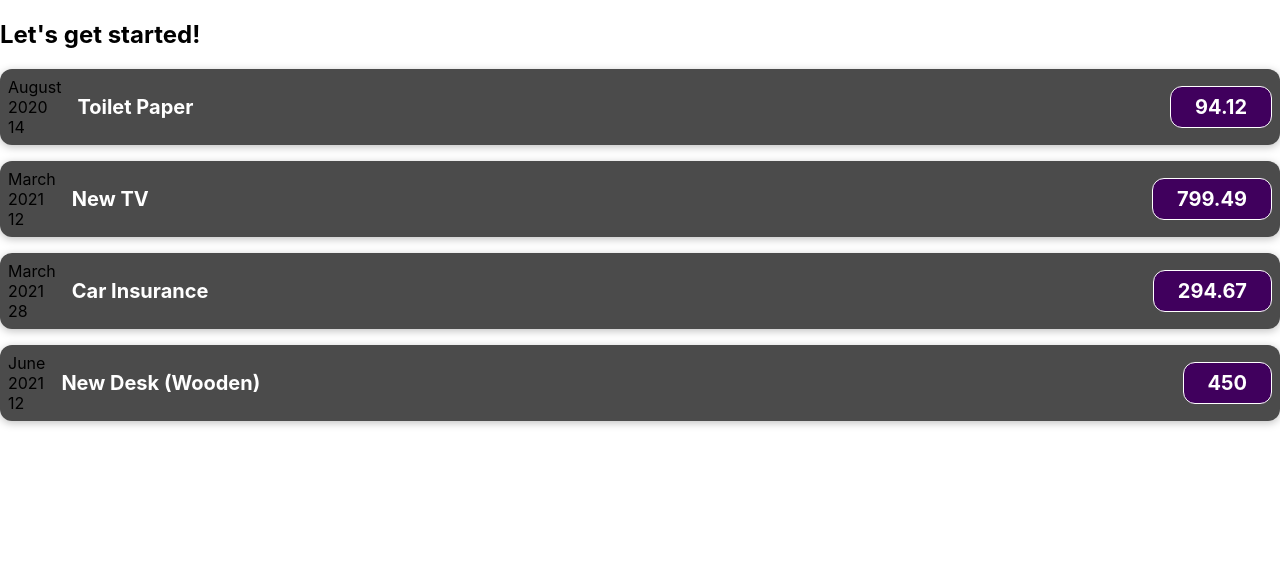
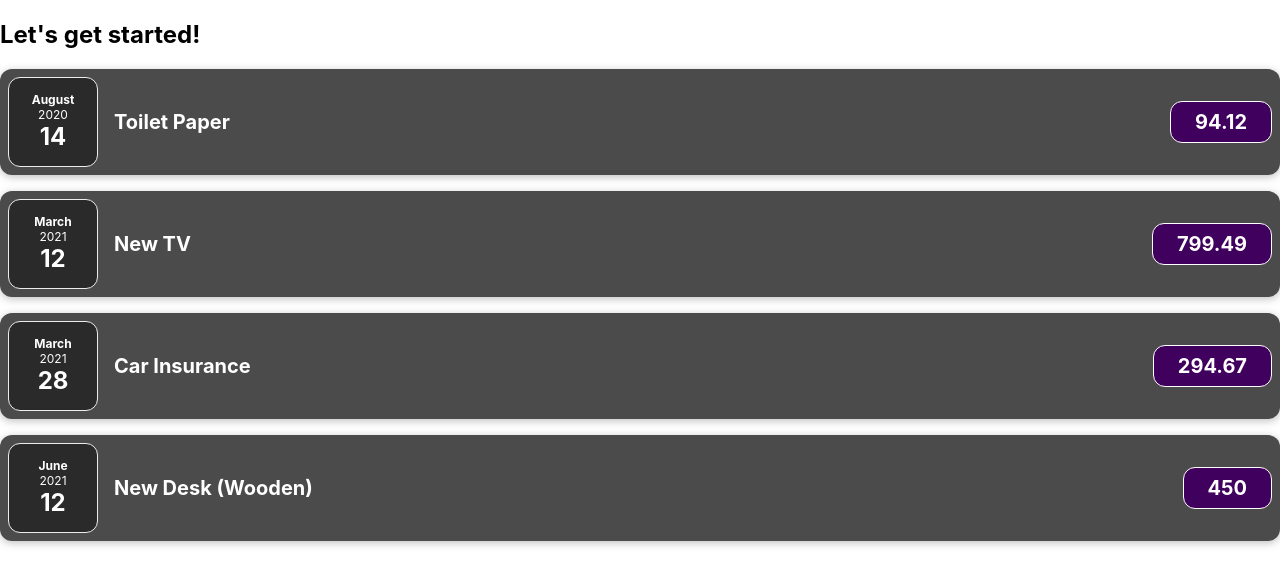
Before and after one commit to kghudgens/JS_practice, a React (Create React App) app in the folder tutorial/react-complete-guide/: page / in a window 1280 px wide. Shown: the top 586 px of the page. Built offline with nearby package versions, Linux system fonts and the light colour scheme.

Commit message:
import css

```diff
--- a/tutorial/react-complete-guide/src/components/ExpenseDate.css
+++ b/tutorial/react-complete-guide/src/components/ExpenseDate.css
@@ -0,0 +1,26 @@
+.expense-date {
+  display: flex;
+  flex-direction: column;
+  width: 5.5rem;
+  height: 5.5rem;
+  border: 1px solid #ececec;
+  background-color: #2a2a2a;
+  color: white;
+  border-radius: 12px;
+  align-items: center;
+  justify-content: center;
+}
+
+.expense-date__month {
+  font-size: 0.75rem;
+  font-weight: bold;
+}
+
+.expense-date__year {
+  font-size: 0.75rem;
+}
+
+.expense-date__day {
+  font-size: 1.5rem;
+  font-weight: bold;
+}
--- a/tutorial/react-complete-guide/src/components/ExpenseDate.js
+++ b/tutorial/react-complete-guide/src/components/ExpenseDate.js
@@ -1,3 +1,5 @@
+import "./ExpenseDate.css";
+
 function ExpenseDate(props) {
   const month = props.date.toLocaleString("en-US", { month: "long" });
   const day = props.date.toLocaleString("en-US", { day: "2-digit" });
```
